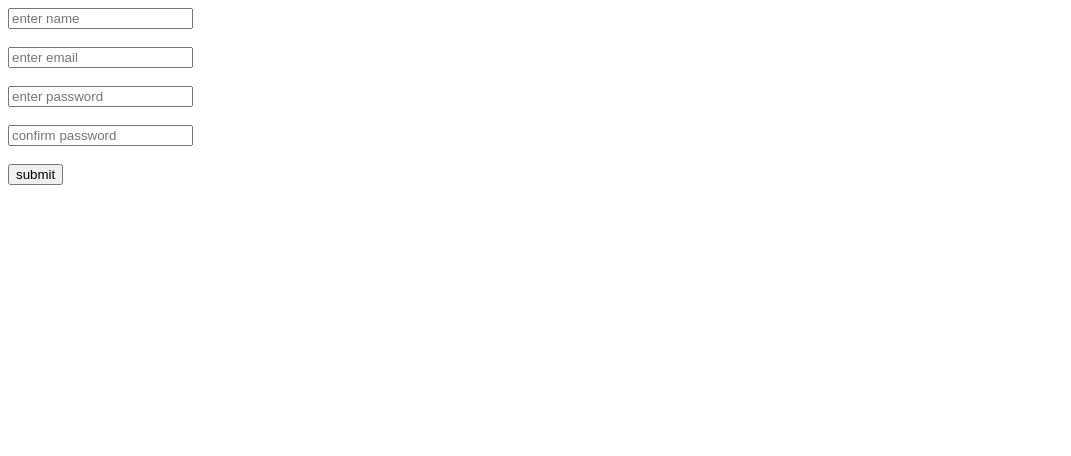
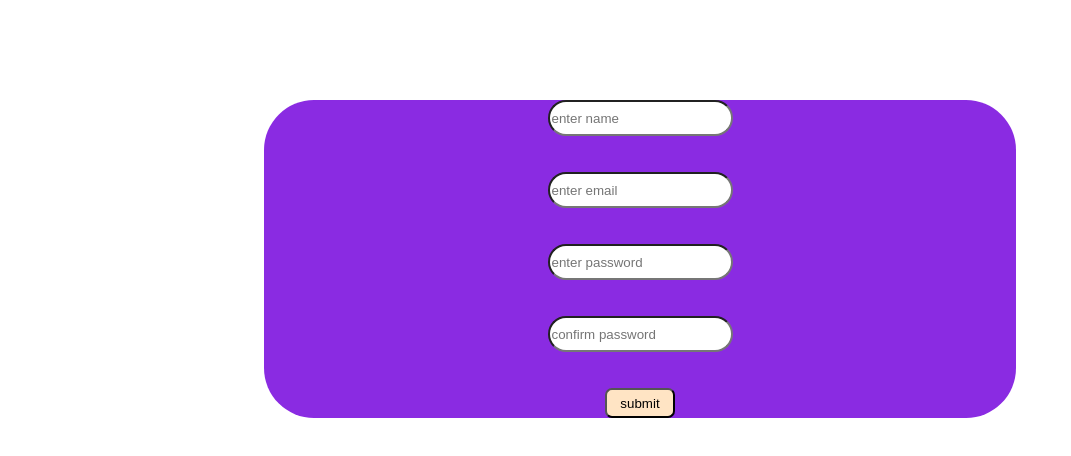
Before and after one commit to 6-Bytes/HackTrek, a plain HTML site: page signup.html in a window 1280 px wide. Shown: the whole page, without its empty margins (0-1071 px from the left). Drawn offline with Linux system fonts and the light colour scheme.

Commit message:
linked UI

```diff
--- a/signup.html
+++ b/signup.html
@@ -4,7 +4,7 @@
     <meta charset="UTF-8">
     <meta name="viewport" content="width=device-width, initial-scale=1.0">
     <title>Document</title>
-    <link rel="stylesheet" href="stylelogin.css">
+    <link rel="stylesheet" href="stylesignup.css">
 </head>
 <body>
 
```
